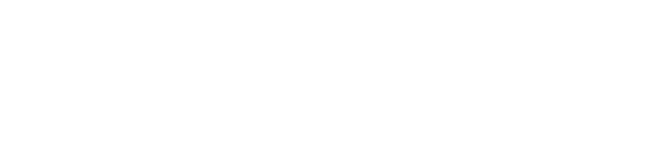
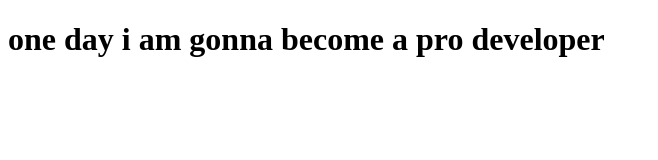
Before and after one commit to sayemaqureshi1122/failed-attempts, a plain HTML site: page codewithharry-web-dev-course/day1/index.html in a window 1280 px wide. Shown: the whole page, without its empty margins (0-658 px from the left). Drawn offline with Linux system fonts and the light colour scheme.

Commit message:
html journey

```diff
--- a/codewithharry-web-dev-course/day1/index.html
+++ b/codewithharry-web-dev-course/day1/index.html
@@ -6,6 +6,6 @@
     <title>learning html basics - with codewithharry</title>
 </head>
 <body>
-
+    <h1>one day i am gonna become a pro developer</h1>
 </body>
 </html>
```
Also changed, not shown: 2 other files.
